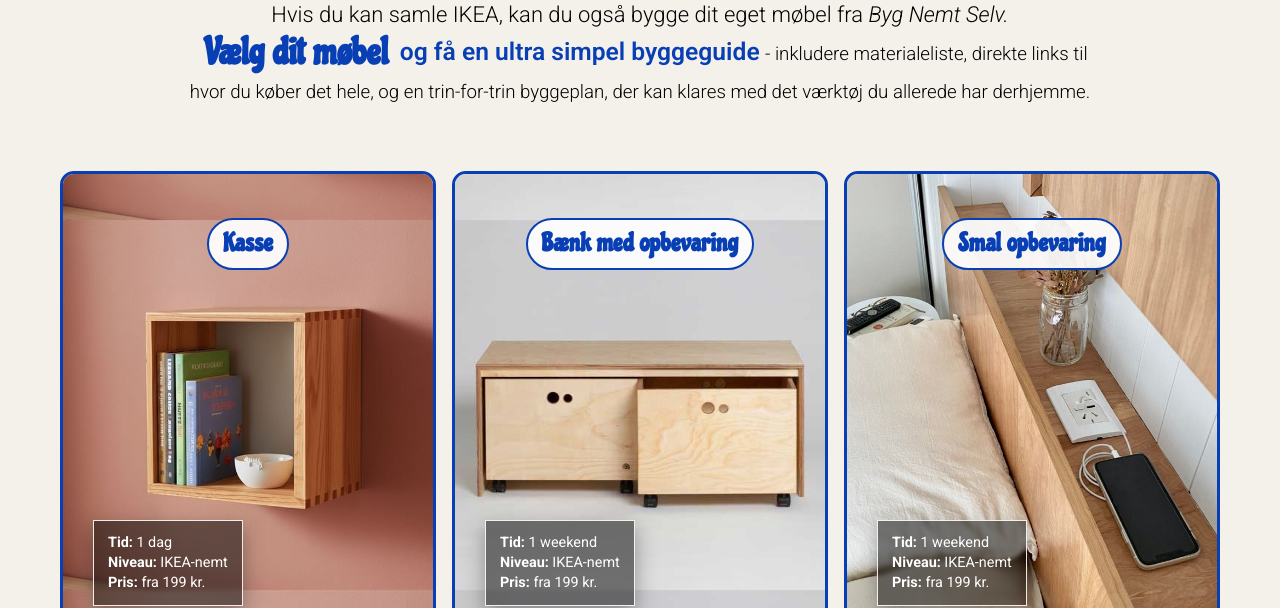
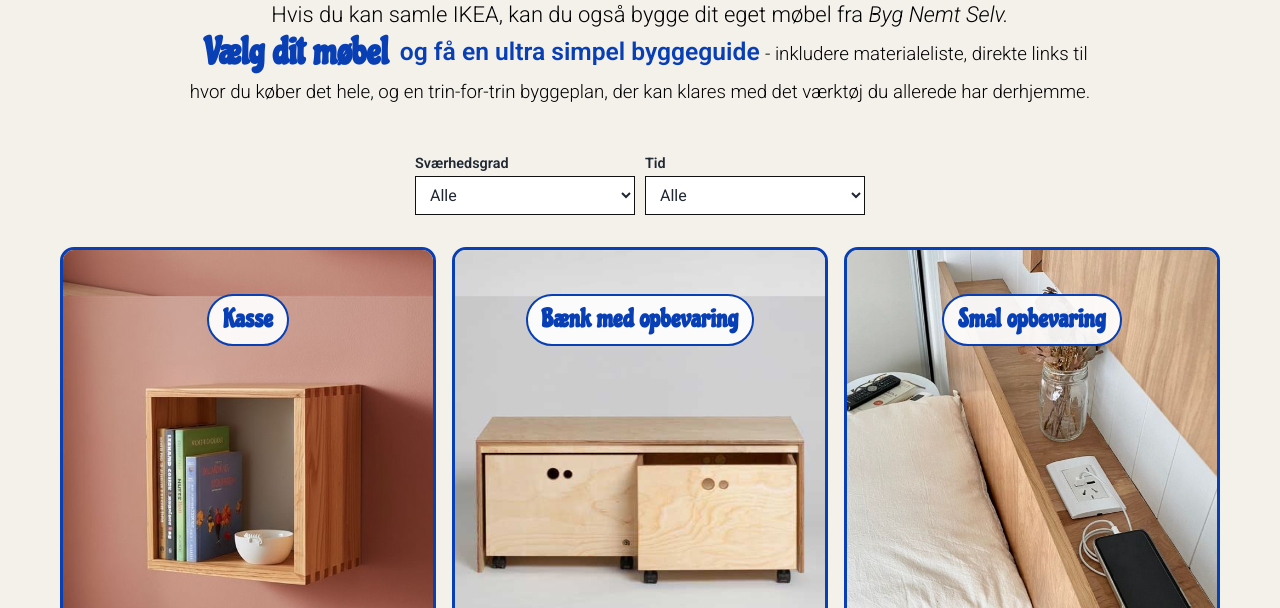
Before and after one commit to fredeschmidt/byg-nemt-selv, a website: page index.html in a window 1280 px wide. Shown: the part 192-800 px from the top of the page. Drawn offline with Linux system fonts and the light colour scheme.

Commit message:
Filter on frontepage

```diff
--- a/components/category-card/category-card.scss
+++ b/components/category-card/category-card.scss
@@ -83,33 +83,3 @@
     font-size: clamp(1.25rem, 2vw, 1.85rem);
   }
 }
-
-.category-card:hover .category-card__facts,
-.category-card:focus-visible .category-card__facts {
-  opacity: 0;
-}
-
-.category-card__facts {
-  position: absolute;
-  left: 6px;
-  bottom: 6px;
-  margin: 0;
-  padding: 10px 12px;
-  list-style: none;
-  text-align: left;
-  color: var(--color-text-inverse);
-  border: 1px solid rgba(255, 255, 255, 0.9);
-  background: rgba(0, 0, 0, 0.5);
-  box-shadow: 0 8px 20px rgba(0, 0, 0, 0.35);
-  backdrop-filter: blur(2px);
-  font-size: 0.9rem;
-  font-weight: var(--font-weight-regular);
-  line-height: 1.4;
-  transition: opacity 0.25s ease;
-
-  @media (min-width: 801px) {
-    left: 10px;
-    bottom: 10px;
-    padding: 12px 14px;
-  }
-}
--- /dev/null
+++ b/components/category-filter/category-filter.scss
@@ -0,0 +1,40 @@
+.category-filter {
+  width: min(1200px, 100%);
+  margin: 0 auto;
+  padding: 0 14px 12px;
+
+  @media (min-width: 1001px) {
+    padding: 0 20px 16px;
+  }
+}
+
+.category-filter__form {
+  display: grid;
+  grid-template-columns: 1fr;
+  gap: 10px;
+
+  @media (min-width: 801px) {
+    grid-template-columns: repeat(2, minmax(0, 220px));
+    justify-content: center;
+  }
+}
+
+.category-filter__field {
+  display: grid;
+  gap: 4px;
+}
+
+.category-filter__label {
+  font-size: 0.9rem;
+  font-weight: var(--font-weight-semibold);
+  color: var(--color-text-default);
+}
+
+.category-filter select {
+  width: 100%;
+  border: 1px solid var(--color-text-neutral);
+  background: var(--color-text-inverse);
+  color: var(--color-text-default);
+  font: inherit;
+  padding: 8px 10px;
+}
--- a/components/category-grid/category-grid.scss
+++ b/components/category-grid/category-grid.scss
@@ -36,3 +36,7 @@
     flex: 1;
   }
 }
+
+.category-grid__item[hidden] {
+  display: none;
+}
--- a/index.html
+++ b/index.html
@@ -20,61 +20,98 @@
     </header>
 
     <main>
+      <section class="category-filter" aria-label="Filtrér og sorter kategorier">
+        <form class="category-filter__form" id="category-filter-form">
+          <label class="category-filter__field">
+            <span class="category-filter__label">Sværhedsgrad</span>
+            <select id="filter-level" name="filter_level">
+              <option value="all">Alle</option>
+              <option value="ikea-nemt">IKEA-nemt</option>
+              <option value="svaert">Svært</option>
+            </select>
+          </label>
+
+          <label class="category-filter__field">
+            <span class="category-filter__label">Tid</span>
+            <select id="filter-time" name="filter_time">
+              <option value="all">Alle</option>
+              <option value="day">1 dag</option>
+              <option value="weekend">1 weekend</option>
+            </select>
+          </label>
+        </form>
+      </section>
+
       <nav id="category-grid" aria-label="Vælg møbeltype">
-        <ul class="category-grid__list">
-          <li class="category-grid__item">
+        <ul class="category-grid__list" id="category-grid-list">
+          <li class="category-grid__item" data-time="day" data-level="ikea-nemt">
             <a class="category-card" href="kasse.html" style="background-image: url('../../images/qubik.jpg');">
               <div class="category-card__content">
                 <h2 class="category-card__title">Kasse</h2>
-                <ul class="category-card__facts" aria-label="Nøgleinformation">
-                  <li><strong>Tid:</strong> 1 dag</li>
-                  <li><strong>Niveau:</strong> IKEA-nemt</li>
-                  <li><strong>Pris:</strong> fra 199 kr.</li>
-                </ul>
               </div>
             </a>
           </li>
 
-          <li class="category-grid__item">
+          <li class="category-grid__item" data-time="weekend" data-level="ikea-nemt">
             <a class="category-card" href="rullekommode.html" style="background-image: url('../../images/rullekommode.jpg');">
               <div class="category-card__content">
                 <h2 class="category-card__title">Bænk med opbevaring</h2>
-                <ul class="category-card__facts" aria-label="Nøgleinformation">
-                  <li><strong>Tid:</strong> 1 weekend</li>
-                  <li><strong>Niveau:</strong> IKEA-nemt</li>
-                  <li><strong>Pris:</strong> fra 199 kr.</li>
-                </ul>
               </div>
             </a>
           </li>
 
-          <li class="category-grid__item">
+          <li class="category-grid__item" data-time="weekend" data-level="ikea-nemt">
             <a class="category-card" href="smal-opbevaring.html" style="background-image: url('../../images/smal-opbevaring.jpg');">
               <div class="category-card__content">
                 <h2 class="category-card__title">Smal opbevaring</h2>
-                <ul class="category-card__facts" aria-label="Nøgleinformation">
-                  <li><strong>Tid:</strong> 1 weekend</li>
-                  <li><strong>Niveau:</strong> IKEA-nemt</li>
-                  <li><strong>Pris:</strong> fra 199 kr.</li>
-                </ul>
               </div>
             </a>
           </li>
 
-          <li class="category-grid__item">
+          <li class="category-grid__item" data-time="weekend" data-level="svaert">
             <a class="category-card" href="slagbank.html" style="background-image: url('../../images/slagbank.jpg');">
               <div class="category-card__content">
                 <h2 class="category-card__title">Slagbænk</h2>
-                <ul class="category-card__facts" aria-label="Nøgleinformation">
-                  <li><strong>Tid:</strong> 1 weekend</li>
-                  <li><strong>Niveau:</strong> IKEA-nemt</li>
-                  <li><strong>Pris:</strong> fra 199 kr.</li>
-                </ul>
               </div>
             </a>
           </li>
         </ul>
       </nav>
     </main>
+    <script>
+      (() => {
+        const list = document.getElementById("category-grid-list");
+        const filterLevel = document.getElementById("filter-level");
+        const filterTime = document.getElementById("filter-time");
+        if (!list || !filterLevel || !filterTime) return;
+
+        const items = Array.from(list.querySelectorAll(".category-grid__item"));
+
+        const applyFilters = () => {
+          const levelValue = filterLevel.value;
+          const timeValue = filterTime.value;
+
+          items.forEach((item) => {
+            let matchesLevel = true;
+            if (levelValue === "ikea-nemt") {
+              matchesLevel = item.dataset.level === "ikea-nemt";
+            } else if (levelValue === "svaert") {
+              matchesLevel = item.dataset.level === "svaert";
+            }
+            let matchesTime = true;
+            if (timeValue === "day") {
+              matchesTime = item.dataset.time === "day";
+            } else if (timeValue === "weekend") {
+              matchesTime = item.dataset.time === "weekend";
+            }
+            item.hidden = !(matchesLevel && matchesTime);
+          });
+        };
+
+        filterLevel.addEventListener("change", applyFilters);
+        filterTime.addEventListener("change", applyFilters);
+        applyFilters();
+      })();
+    </script>
   </body>
 </html>
--- a/styles/global.scss
+++ b/styles/global.scss
@@ -1,5 +1,6 @@
 @use "fonts";
 @use "../components/header/header";
+@use "../components/category-filter/category-filter";
 @use "../components/category-grid/category-grid";
 @use "../components/category-card/category-card";
 @use "../components/solution-picker/solution-picker";
```
Also changed, not shown: styles/global.css, 1 other file.
